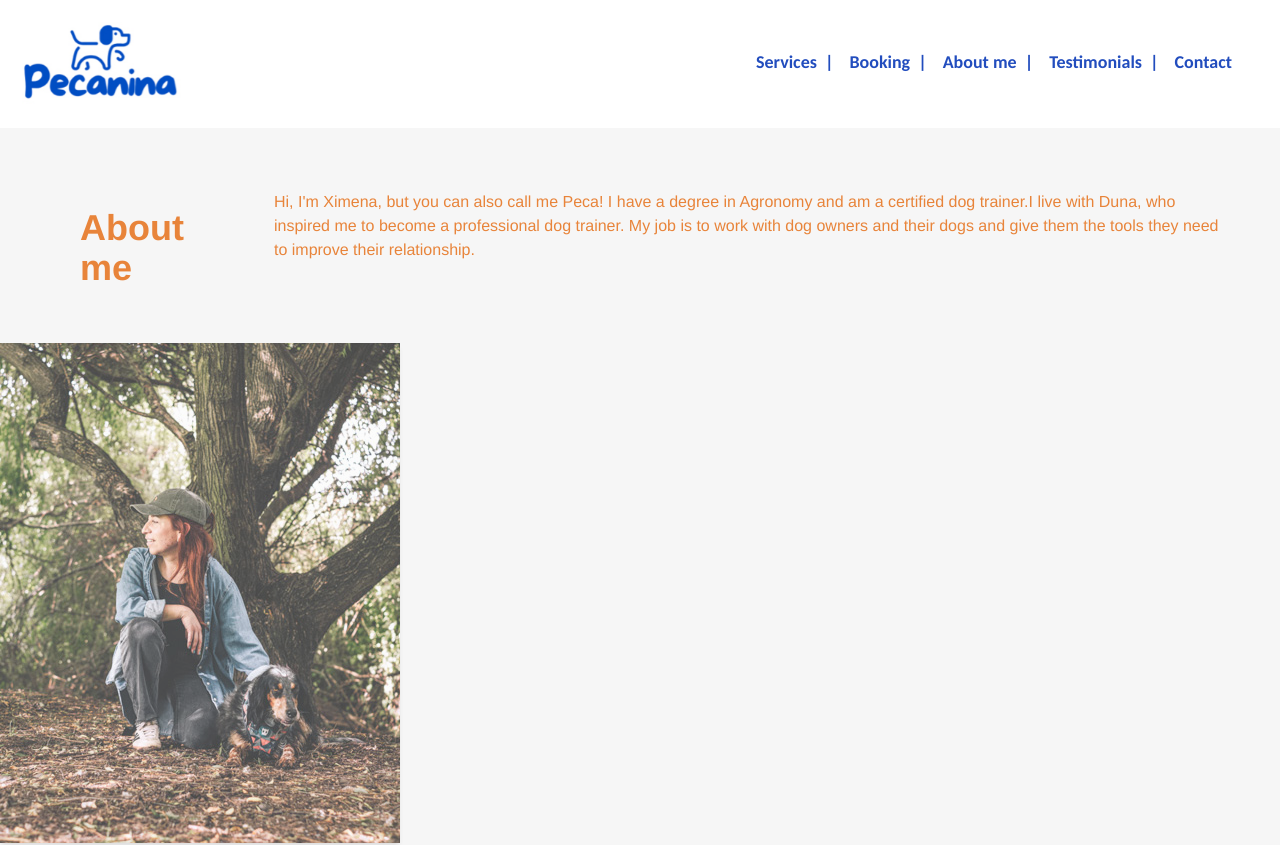
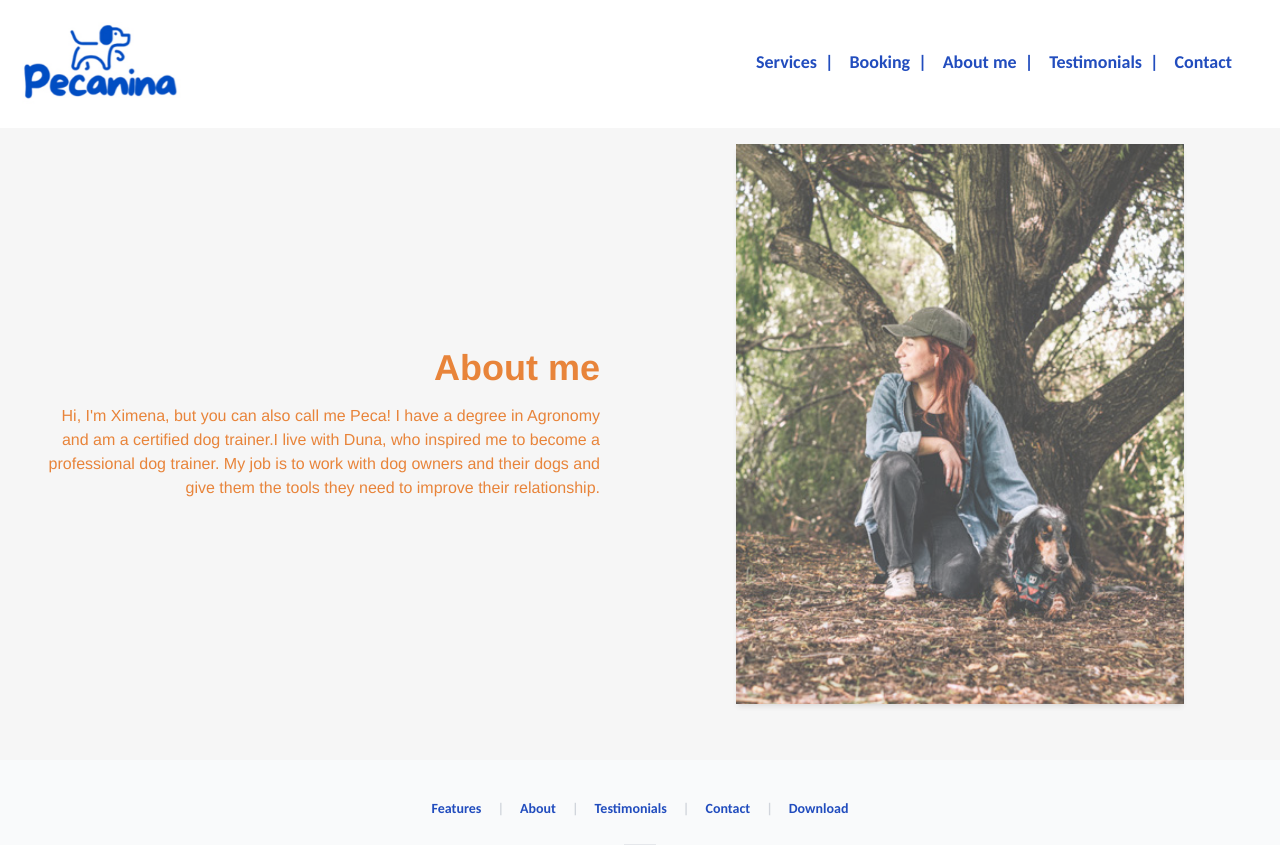
Before and after one commit to wawayaga/pecaninas-website, a React (Vite) app: page /About-me in a window 1280 px wide. Shown: the top 845 px of the page. Built offline with nearby package versions, Linux system fonts and the light colour scheme; no server answers.

Commit message:
Modifies HeroSectionRight

```diff
--- a/src/components/HeroSection-right.jsx
+++ b/src/components/HeroSection-right.jsx
@@ -1,49 +1,26 @@
 const HeroSectionRight = ({ title, description, heroImage, alt }) => {
   return (
     <section className="bg-[#F6F6F6] pb-6 xl:pb-10">
-      <div className="grid md:grid-col-3 md:grid-rows-1 grid-rows-2">
-        <div className="md:col-span-2 flex p-5 md:p-10">
-          <h1 className="md:content-start content-center text-4xl lg:3xl lg:px-10 lg:pt-10 text-2xl text-left sm:text-3xl md:text-4xl font-bold text-[#E8843A] md:mb-4">
-            {title}
-          </h1>
-          <div className="xl:px-[10px] lg:ms-10 content-center">
-            <p className="text-sm text-right xl:text-left sm:text-base text-[#E8843A] mb-5">
+      <div className="flex flex-col md:flex-row-reverse">
+        <div className="flex flex-col items-center justify-center w-full md:w-1/2 p-4">
+          <img
+            src={heroImage}
+            alt={alt}
+            className="w-full max-w-md opacity-75 shadow-md object-contain"
+          />
+        </div>
+        <div className="flex flex-col justify-center w-full md:w-1/2 p-5 md:p-10">
+          <div className="text-right text-2xl sm:text-3xl md:text-4xl font-bold text-[#E8843A] mb-4">
+            <h1>{title}</h1>
+          </div>
+          <div>
+            <p className="text-sm sm:text-base text-[#E8843A] text-right">
               {description}
             </p>
           </div>
         </div>
-        <div className="flex flex-col">
-          <div className="">
-            <img
-              src={heroImage}
-              alt={alt}
-              className="opacity-75 shadow-md object-contain"
-            />
-          </div>
-        </div>
       </div>
     </section>
-    // <section className="bg-[#F6F6F6] pb-8 sm:pb-10">
-    //   <div className="container max-w-screen-xl flex flex-col lg:flex-row items-center gap-6">
-    //     {/* TEXT LEFT */}
-    //     <div className="w-full lg:w-1/2 ps-5 mb-5">
-    //       <h1 className="text-2xl text-center lg:text-right sm:text-3xl md:text-4xl max-w-md font-bold text-[#E8843A] mb-4">
-    //         {title}
-    //       </h1>
-    //       <p className="text-sm text-left lg:text-right sm:text-base text-[#E8843A] max-w-md lg:mt-8 lg:ms-10">
-    //         {description}
-    //       </p>
-    //     </div>
-    //     {/* IMAGE RIGHT */}
-    //     <div className="w-full lg:w-1/3">
-    //       <img
-    //         src={heroImage}
-    //         alt={alt}
-    //         className="w-full opacity-75 h-auto shadow-md object-contain"
-    //       />
-    //     </div>
-    //   </div>
-    // </section>
   );
 };
 
```
